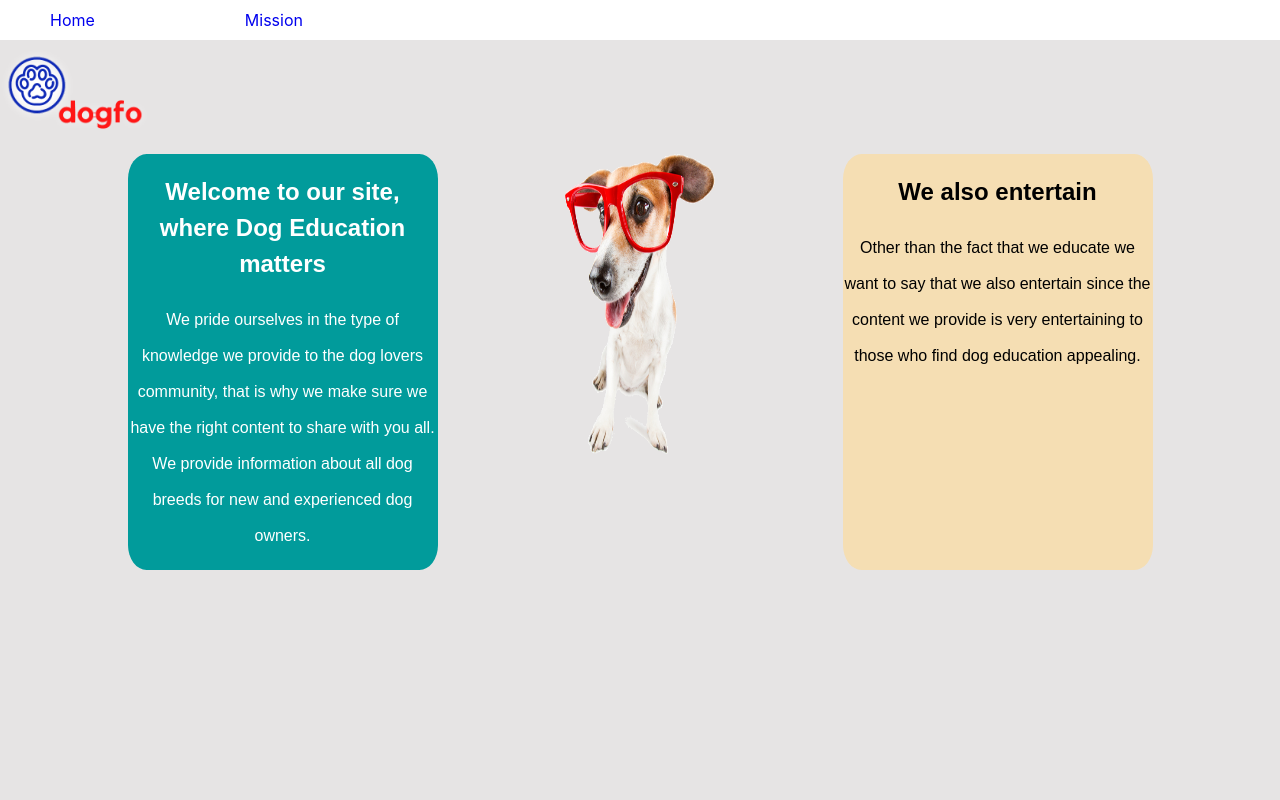
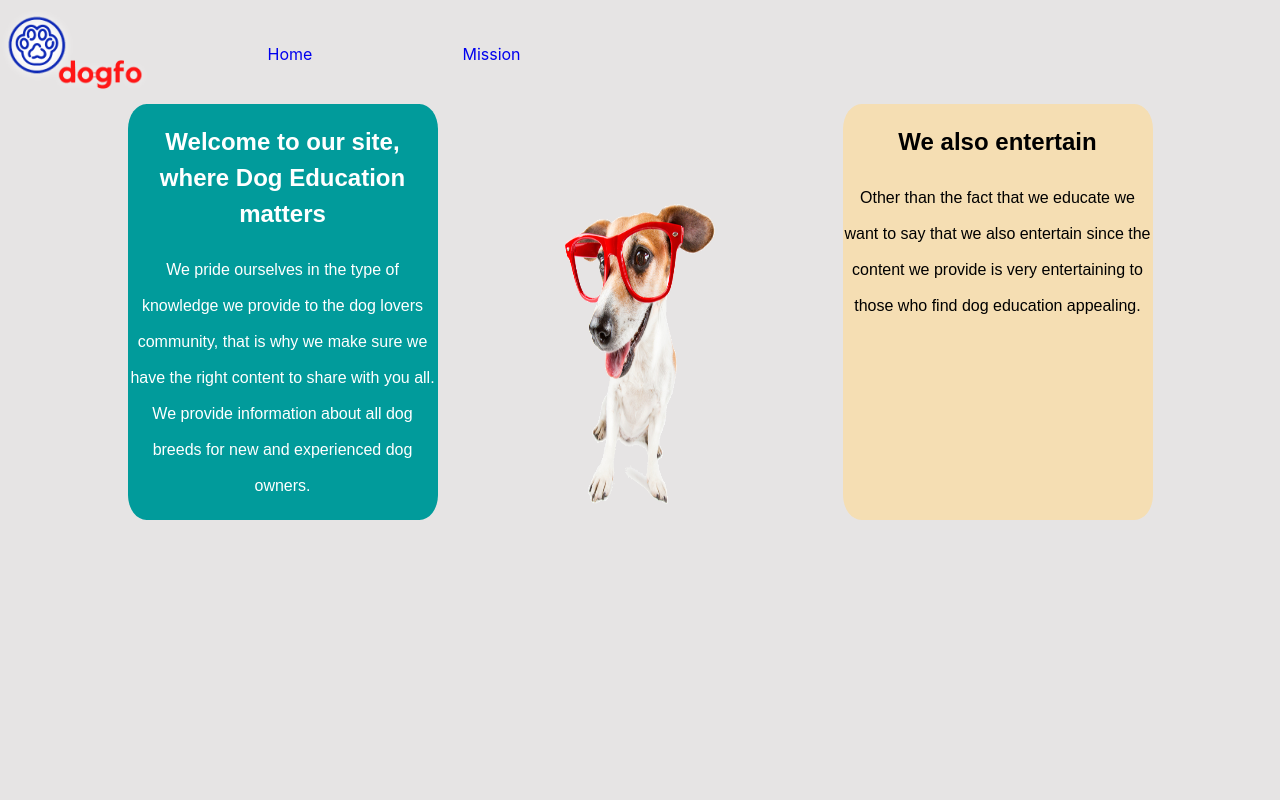
Before and after one commit to jorgevz/dogwebsite, a React (Create React App) app: page / in a window 1280 px wide. Shown: the top 800 px of the page. Built offline with nearby package versions, Linux system fonts and the light colour scheme.

Commit message:
working navbar

```diff
--- a/src/App.css
+++ b/src/App.css
@@ -3,12 +3,6 @@ background-color: rgb(230, 228, 228);
 height: 1000px;
 }
 
-.nav-bar{
-display: flex;
-flex-direction: row;
-background-color: rgb(73, 100, 221);
-width: 700px;
-}
 
 .main-article{
 display: flex ;
@@ -30,6 +24,7 @@ font-size: 16px;
 animation: first-article 2s ease-in-out 0s normal ;
 }
 
+
 @keyframes first-article {
 0% {
 background-color: white;
@@ -42,6 +37,11 @@ background-color: #a3f0f0;
 background-color: rgb(1, 155, 155);
 }
 }
+
+#dog-img{
+padding-top: 100px;
+}
+
 
 #second-article{
 width: 310px;
@@ -70,10 +70,13 @@ background-color: #f6e8ce;
     }
 
 
-.whole-app{
+.nav-bar{
 background-color: rgb(230, 228, 228);
 display: inline;
-line-height: 40px;
+padding-top: 100px;
+position: absolute;
+top: -7%;
+left: 17%;
 }
 
 #link-home{
--- a/src/App.js
+++ b/src/App.js
@@ -4,7 +4,8 @@ import {
   BrowserRouter as Router,
   Switch,
   Route,
-  Link
+  Link,
+  Redirect
   } from 'react-router-dom'
   import Home from './component/Home';
 import Mission from './component/Mission';
@@ -14,8 +15,8 @@ import Mission from './component/Mission';
 function App() {
     return(
       <Router>
-      <div className='whole-app'>
-      <nav>
+      <div>
+      <nav className='nav-bar'>
 
       <Link id='link-home' to='/'>Home</Link>
       <Link id='link-mission'  to='/Mission'>Mission</Link>
@@ -27,6 +28,7 @@ function App() {
       <Route exact path='/' component={Home}/>
       <Route path='/Mission' component={Mission}/>
 
+      <Redirect path='/'/>
       </Switch>
 
       </div>
--- a/src/component/Home.js
+++ b/src/component/Home.js
@@ -22,7 +22,7 @@ information about all dog breeds for new and experienced dog owners. </p>
 </div>
 
 <section>
-<img src={dogimage} height='300px' width='150px' alt='doglogo'/>
+<img id='dog-img' src={dogimage} height='300px' width='150px' alt='doglogo' onClick={Home}/>
 </section>
 
 <div id='second-article'>
```
